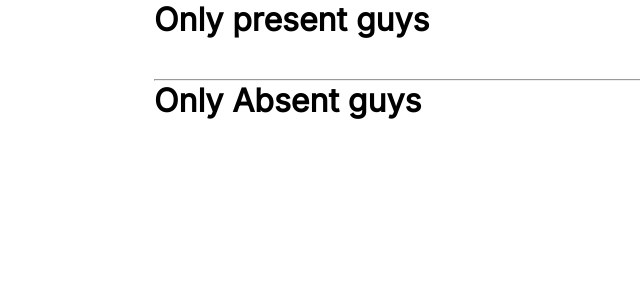
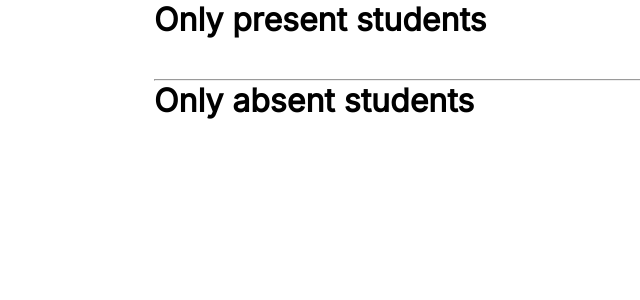
Before and after one commit to Prince-Joseph/attendance-tracker-latest, a Django app: page /attendance/summary/1/1/ in a window 1280 px wide. Shown: the top 300 px of the page, without its empty margins (186-826 px from the left). Run offline with Django 4.2, Linux system fonts and the light colour scheme; data comes from the database, SQL or seed files in the repository.

Commit message:
modified templates & cleaned code

```diff
--- a/attendance_tracker/templates/attendance_summary.html
+++ b/attendance_tracker/templates/attendance_summary.html
@@ -13,7 +13,7 @@
 
 
 {% block content %}
-<h1>Only present guys</h1>
+<h1>Only present students</h1>
 {% for x in attendance_summary%}
     {% if x.is_present %}
         {{x.student.roll_number}}
@@ -21,7 +21,7 @@
 {% endfor%}
 <br><br>
 <hr>
-<h1>Only Absent guys</h1>
+<h1>Only absent students</h1>
 {% for x in attendance_summary%}
     {% if not x.is_present %}
         {{x.student.roll_number}}
```
Also changed, not shown: attendance_tracker/teachers/views.py (+0 -14 lines).
